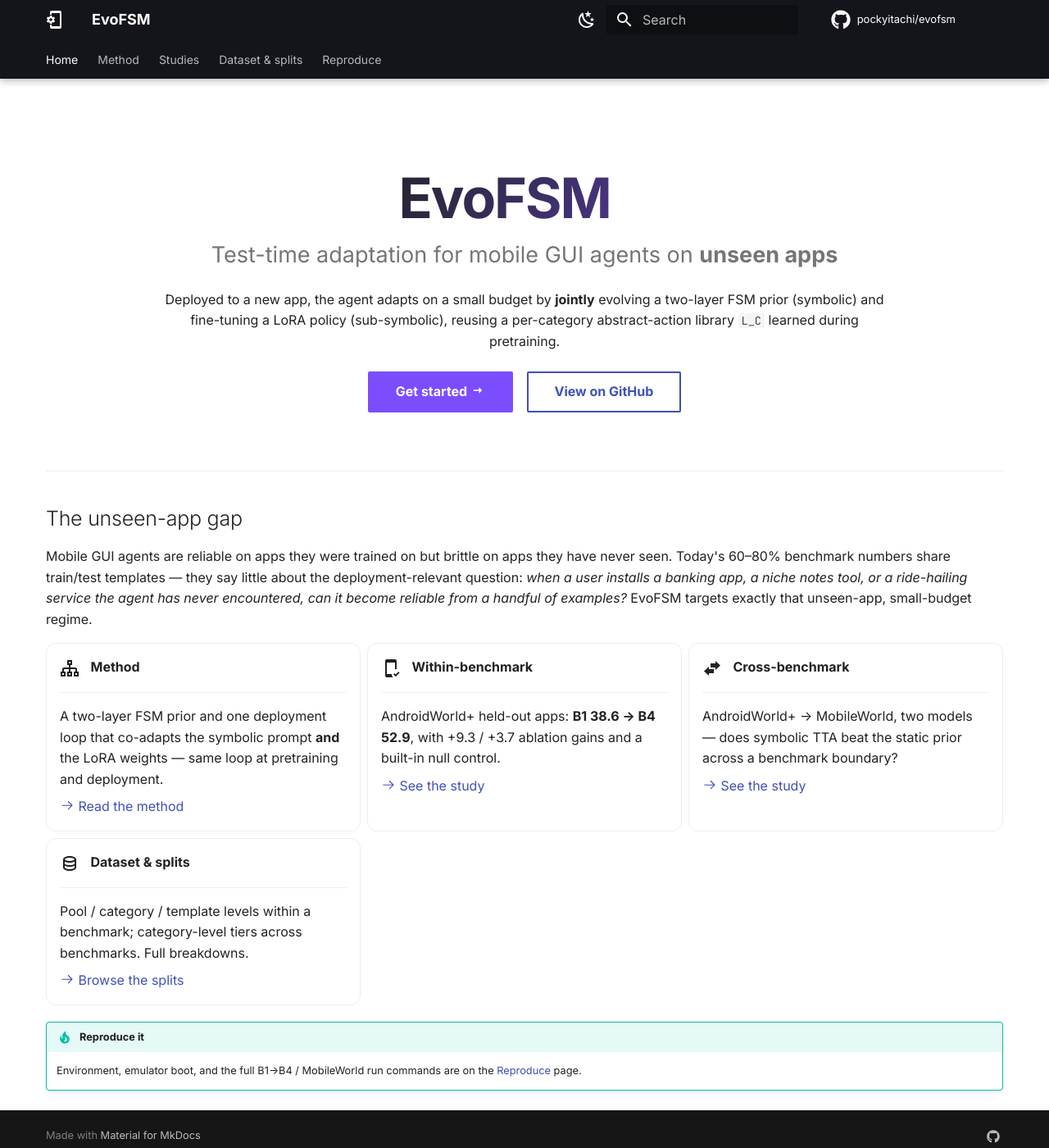
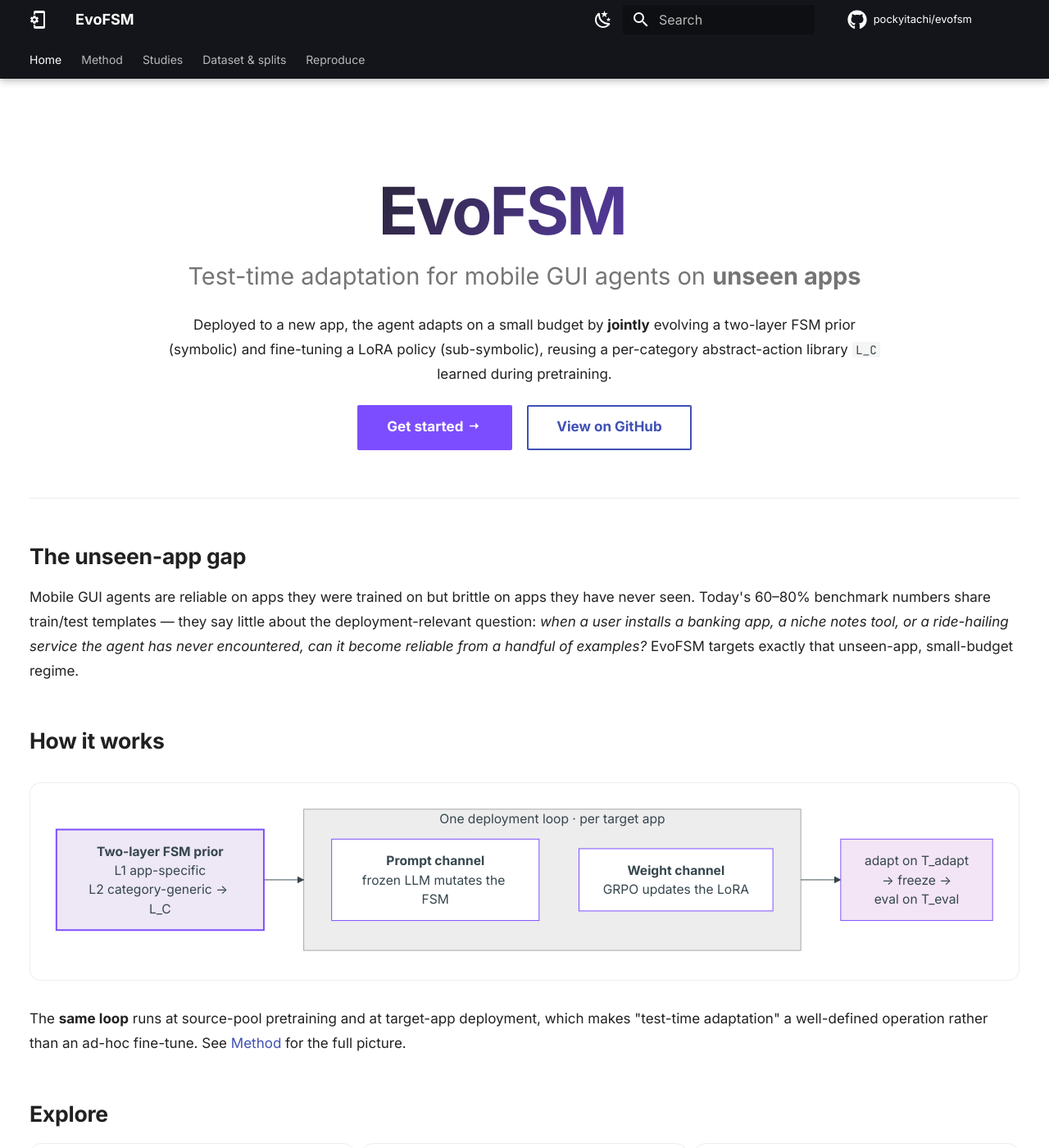
Before and after one commit to pockyitachi/evofsm, an MkDocs documentation site: the page built from website/docs/index.md, in a window 1280 px wide and 1400 px high. Shown: the whole window at 82% size. Built offline with MkDocs 1.6.1 and Material for MkDocs 9.7.7, drawn with Linux system fonts in a browser that asks for light colours; comment, search, counter and statistics services are not loaded; some of the changed text lies outside the part shown.

Commit message:
docs site: bigger type, tidier layout, mermaid architecture diagram
- Typography: larger base font (0.85rem), more line-height, heavier headings.
- Home: hero polish + a 'How it works' mermaid diagram (two-layer FSM, prompt +
  weight channels, two-phase deployment loop), purple-themed.
- Cards: even spacing + hover lift; mermaid diagrams framed and centered.

Co-Authored-By: Claude Opus 4.8 (1M context) <noreply@anthropic.com>

````diff
--- a/website/docs/index.md
+++ b/website/docs/index.md
@@ -30,14 +30,39 @@ installs a banking app, a niche notes tool, or a ride-hailing service the agent
 has never encountered, can it become reliable from a handful of examples?*
 EvoFSM targets exactly that unseen-app, small-budget regime.
 
+## How it works
+
+```mermaid
+flowchart LR
+  P["<b>Two-layer FSM prior</b><br/>L1 app-specific<br/>L2 category-generic → L_C"]
+  subgraph LOOP["One deployment loop · per target app"]
+    direction TB
+    A["<b>Prompt channel</b><br/>frozen LLM mutates the FSM"]
+    B["<b>Weight channel</b><br/>GRPO updates the LoRA"]
+  end
+  P --> LOOP
+  LOOP --> E["adapt on T_adapt<br/>→ freeze →<br/>eval on T_eval"]
+  classDef prior fill:#ede7f6,stroke:#7c4dff,stroke-width:2px,color:#311b92
+  classDef ch fill:#ffffff,stroke:#7c4dff,color:#311b92
+  classDef out fill:#f3e5f5,stroke:#7c4dff,color:#311b92
+  class P prior
+  class A,B ch
+  class E out
+```
+
+The **same loop** runs at source-pool pretraining and at target-app deployment,
+which makes "test-time adaptation" a well-defined operation rather than an ad-hoc
+fine-tune. See [Method](method.md) for the full picture.
+
+## Explore
+
 <div class="grid cards" markdown>
 
 -   :material-sitemap-outline:{ .lg .middle } &nbsp; **Method**
 
     ---
 
-    A two-layer FSM prior and one deployment loop that co-adapts the symbolic
-    prompt **and** the LoRA weights — same loop at pretraining and deployment.
+    The two-layer FSM prior and the joint prompt + weight adaptation loop.
 
     [:octicons-arrow-right-24: Read the method](method.md)
 
@@ -45,8 +70,7 @@ EvoFSM targets exactly that unseen-app, small-budget regime.
 
     ---
 
-    AndroidWorld+ held-out apps: **B1 38.6 → B4 52.9**, with +9.3 / +3.7 ablation
-    gains and a built-in null control.
+    AndroidWorld+ held-out apps: **B1 38.6 → B4 52.9**, with +9.3 / +3.7 gains.
 
     [:octicons-arrow-right-24: See the study](within-benchmark.md)
 
@@ -54,8 +78,7 @@ EvoFSM targets exactly that unseen-app, small-budget regime.
 
     ---
 
-    AndroidWorld+ → MobileWorld, two models — does symbolic TTA beat the static
-    prior across a benchmark boundary?
+    AndroidWorld+ → MobileWorld, two models — symbolic TTA vs the static prior.
 
     [:octicons-arrow-right-24: See the study](cross-benchmark.md)
 
@@ -63,8 +86,7 @@ EvoFSM targets exactly that unseen-app, small-budget regime.
 
     ---
 
-    Pool / category / template levels within a benchmark; category-level tiers
-    across benchmarks. Full breakdowns.
+    Pool / category / template within a benchmark; category-level tiers across.
 
     [:octicons-arrow-right-24: Browse the splits](dataset.md)
 
--- a/website/docs/stylesheets/extra.css
+++ b/website/docs/stylesheets/extra.css
@@ -1,21 +1,42 @@
+/* ===== Typography: larger, airier ===== */
+.md-typeset {
+  font-size: 0.85rem;
+  line-height: 1.75;
+}
+.md-typeset h1 {
+  font-weight: 800;
+  letter-spacing: -0.02em;
+}
+.md-typeset h2 {
+  font-weight: 700;
+  letter-spacing: -0.01em;
+  margin-top: 2.6rem;
+}
+.md-typeset h3 {
+  font-weight: 700;
+}
+.md-typeset table:not([class]) {
+  font-size: 0.78rem;
+}
+
 /* ===== Home hero ===== */
 .hero {
   text-align: center;
-  padding: 3rem 1rem 1.5rem;
+  padding: 3.5rem 1rem 1rem;
 }
 .hero h1 {
-  font-size: 3.4rem;
+  font-size: 4rem;
   font-weight: 800;
-  letter-spacing: -0.03em;
-  line-height: 1.05;
-  margin: 0 0 0.6rem;
-  background: linear-gradient(120deg, var(--md-default-fg-color) 30%, #7c4dff);
+  letter-spacing: -0.035em;
+  line-height: 1.02;
+  margin: 0 0 0.7rem;
+  background: linear-gradient(120deg, var(--md-default-fg-color) 25%, #7c4dff 90%);
   -webkit-background-clip: text;
   background-clip: text;
   -webkit-text-fill-color: transparent;
 }
 .hero > p:first-of-type {
-  font-size: 1.35rem;
+  font-size: 1.45rem;
   font-weight: 500;
   color: var(--md-default-fg-color--light);
   margin: 0 auto 1rem;
@@ -23,28 +44,47 @@
 }
 .hero > p {
   max-width: 44rem;
-  margin-left: auto;
-  margin-right: auto;
+  margin: 0 auto 0.6rem;
 }
 .hero .md-button {
-  margin: 0.4rem 0.3rem 0;
+  margin: 0.5rem 0.35rem 0;
+  font-weight: 600;
 }
 .hero .md-button--primary {
   background: #7c4dff;
   border-color: #7c4dff;
 }
 
-/* ===== Grid cards: softer, lift on hover ===== */
-.md-typeset .grid.cards > ul > li,
-.md-typeset .grid.cards > .card {
-  border-radius: 0.6rem;
+/* ===== Grid cards: even spacing, lift on hover ===== */
+.md-typeset .grid.cards > ul {
+  gap: 1rem;
+}
+.md-typeset .grid.cards > ul > li {
+  border-radius: 0.7rem;
+  padding: 1.3rem 1.3rem 1.1rem;
   transition: border-color .2s ease, box-shadow .2s ease, transform .2s ease;
 }
 .md-typeset .grid.cards > ul > li:hover {
   border-color: var(--md-accent-fg-color);
-  box-shadow: 0 .4rem 1.2rem rgba(0, 0, 0, .08);
-  transform: translateY(-2px);
+  box-shadow: 0 .5rem 1.4rem rgba(0, 0, 0, .09);
+  transform: translateY(-3px);
+}
+.md-typeset .grid.cards .twemoji.lg svg {
+  height: 1.7em;
+  width: 1.7em;
 }
 
-/* keep prose from stretching too wide on large screens */
-.md-grid { max-width: 60rem; }
+/* ===== Mermaid diagrams centered with a soft frame ===== */
+.md-typeset .mermaid {
+  text-align: center;
+  margin: 1.6rem auto;
+  padding: 1.2rem;
+  border: 1px solid var(--md-default-fg-color--lightest);
+  border-radius: 0.7rem;
+  background: var(--md-default-bg-color);
+}
+
+/* keep prose readable, not too wide on big screens */
+.md-grid {
+  max-width: 62rem;
+}
--- a/website/mkdocs.yml
+++ b/website/mkdocs.yml
@@ -57,7 +57,11 @@ markdown_extensions:
   - tables
   - toc:
       permalink: true
-  - pymdownx.superfences
+  - pymdownx.superfences:
+      custom_fences:
+        - name: mermaid
+          class: mermaid
+          format: !!python/name:pymdownx.superfences.fence_code_format
   - pymdownx.highlight
   - pymdownx.details
   - pymdownx.emoji:
````
